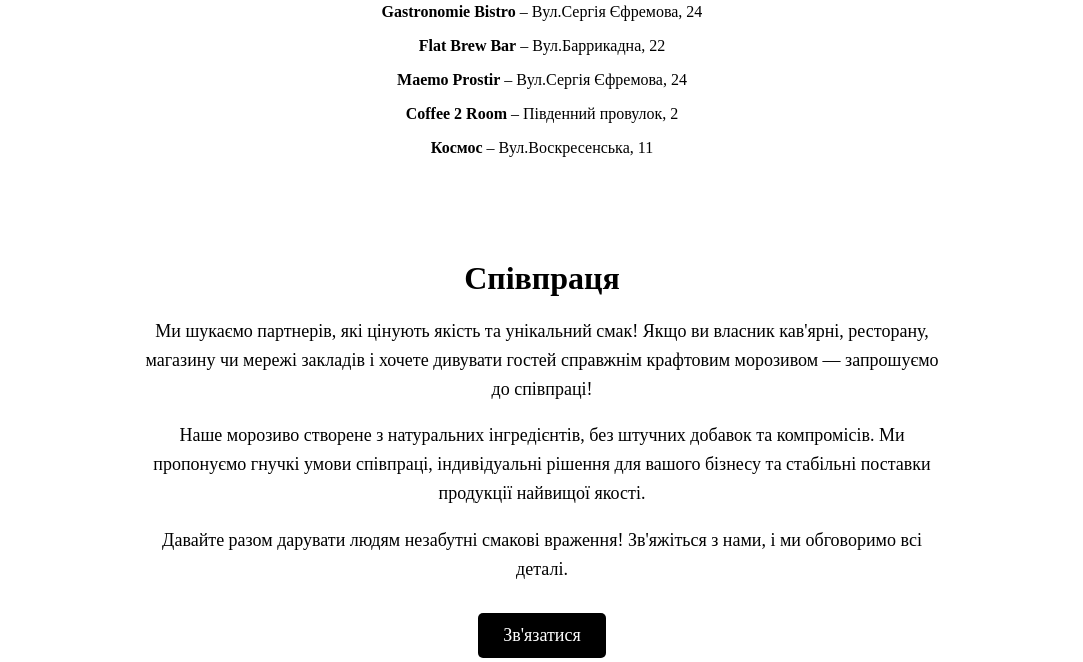
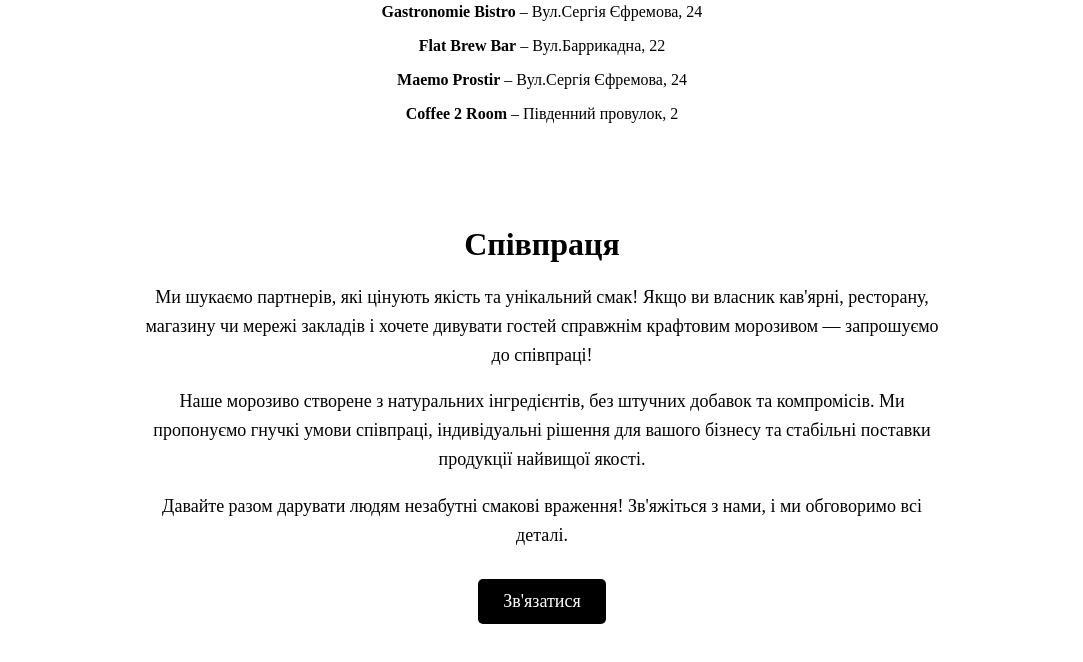
Before and after one commit to Archie776/lovericecream, a plain HTML site: page index.html in a window 1280 px wide. Shown: the part 2855-3517 px from the top of the page, without its empty margins (98-1181 px from the left). Drawn offline with Linux system fonts and the light colour scheme.

Commit message:
Update index.html

```diff
--- a/index.html
+++ b/index.html
@@ -190,7 +190,6 @@
     <p><strong>Flat Brew Bar</strong> – Вул.Баррикадна, 22</p>
     <p><strong>Maemo Prostir</strong> – Вул.Сергія Єфремова, 24</p>
     <p><strong>Coffee 2 Room</strong> – Південний провулок, 2</p>
-    <p><strong>Космос</strong> – Вул.Воскресенська, 11</p>
 </section>
 
 <section id="cooperation" style="text-align: center; max-width: 800px; margin: 0 auto; padding: 40px;">
```
